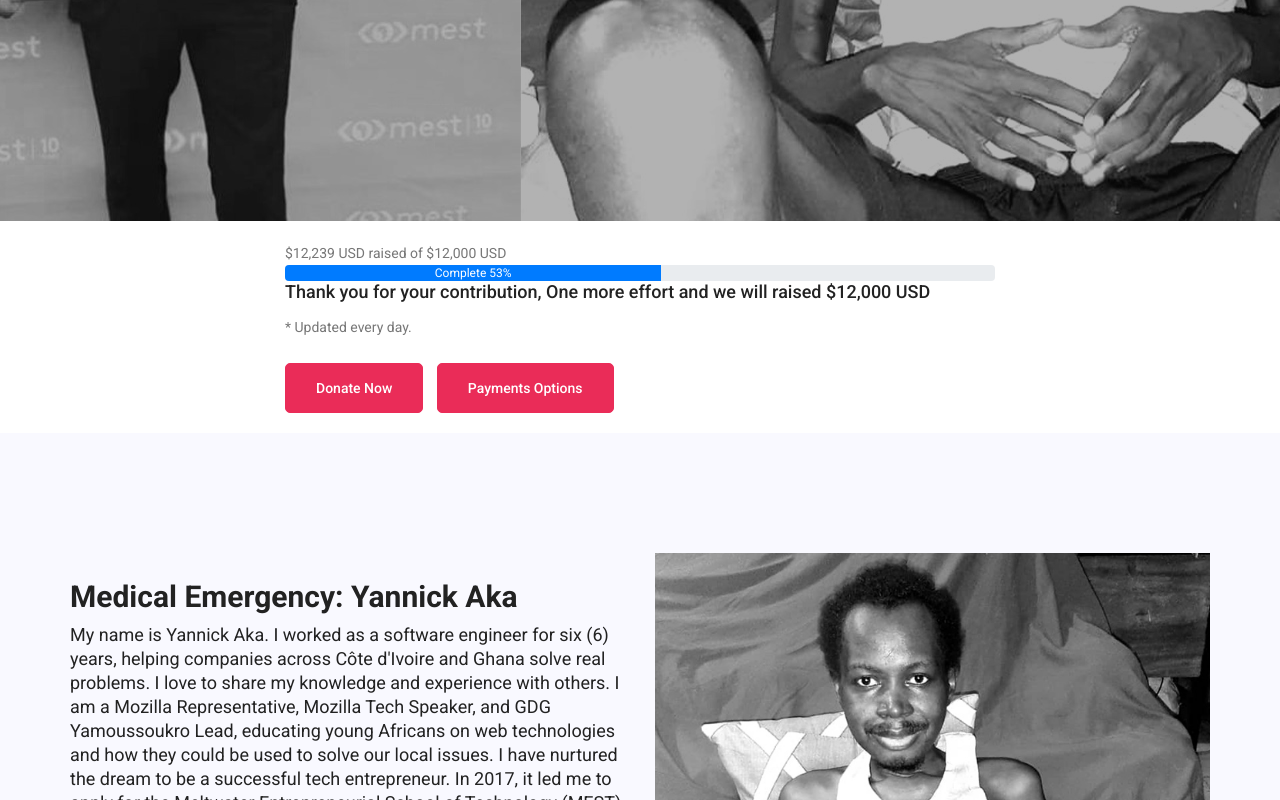
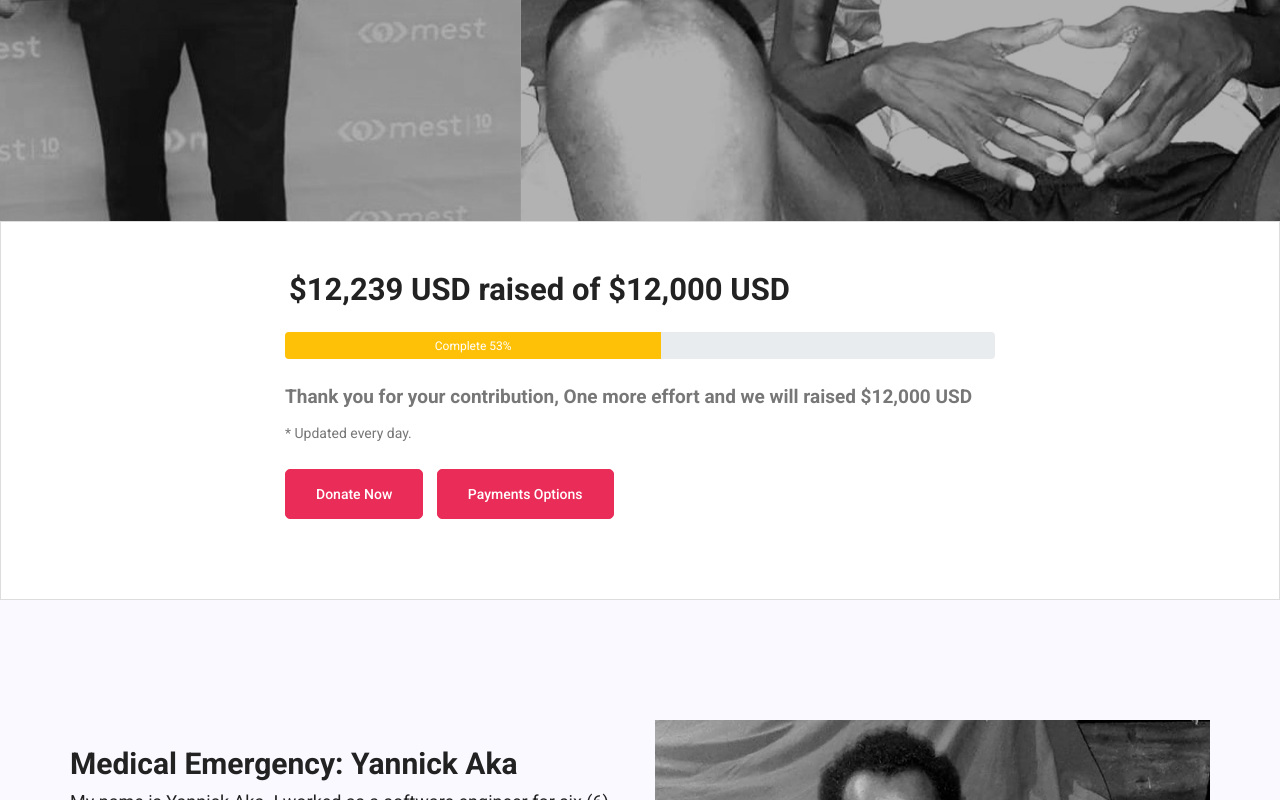
Before and after one commit to medical-urgency-yannick/medical-urgency, a plain HTML site: page index.html in a window 1280 px wide. Shown: the part 679-1479 px from the top of the page. Drawn offline with Linux system fonts and the light colour scheme.

Commit message:
Updated raised CSS

```diff
--- a/css/style.css
+++ b/css/style.css
@@ -537,17 +537,34 @@ a {
 
 /* Support Campaign Area css
 ============================================================================================ */
+.support_campaign {
+
+background-color: transparent;
+padding-bottom: 60px;
+padding-top: 90px;
+border: 1px solid #ddd;
+
+}
+
+.progress-bar {
+background-color: #ffc107!important; }
+
+.progress{
+height: 1.7rem; }
+
+
 .support_campaign .campaign_box {
-  box-shadow: 0px 7px 31px 0px #dddddd; }
-  .support_campaign .campaign_box .camppaign {
+
+}
+  .support_campaign .campaign_box .campaign {
     position: relative;
     padding: 16px; }
     .support_campaign .campaign_box .camppaign .img-box {
       margin-right: 20px; }
   .support_campaign .campaign_box .progress {
     overflow: visible;
-    height: 6px;
-    background: rgba(234, 44, 88, 0.23);
+    height: 17px;
+    background-color: #ea2c58;
     border-radius: 0px; }
     .support_campaign .campaign_box .progress .progress-bar {
       background-color: #ea2c58; }
@@ -555,8 +572,28 @@ a {
         position: absolute;
         top: 32%;
         color: #777777;
-        font-size: 14px;
+        font-size: 19px;
         left: 46%; }
+
+
+
+        .support_campaign .raised span {
+        position: absolute;
+        top: -15%;
+        color: #777777;
+        color: #222222;
+        font-weight: 600;
+        font-size: 31px;
+        left: 5%; }
+
+
+        .support_campaign .card_inner_body h4 {
+        color: #777777;
+        padding-top: 27px;
+        font-weight: 600;
+        font-size: 19px;
+        }
+
         @media (max-width: 1224px) {
           .support_campaign .campaign_box .progress .progress-bar span {
             left: 58%; } }
@@ -566,6 +603,7 @@ a {
         @media (max-width: 480px) {
           .support_campaign .campaign_box .progress .progress-bar span {
             left: 68%; } }
+
 
 /* Support Campaign Area css
 ============================================================================================ */
```
